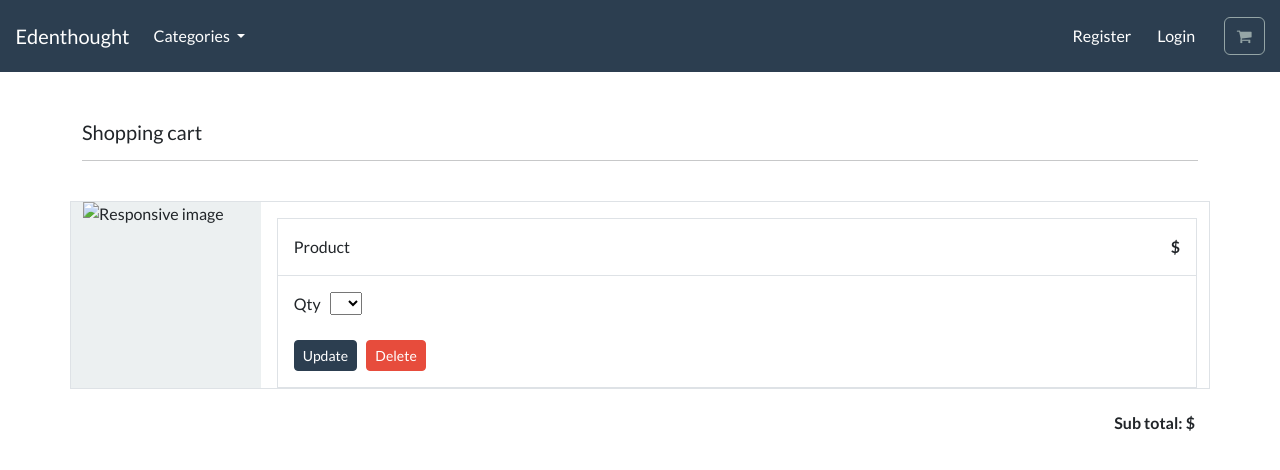
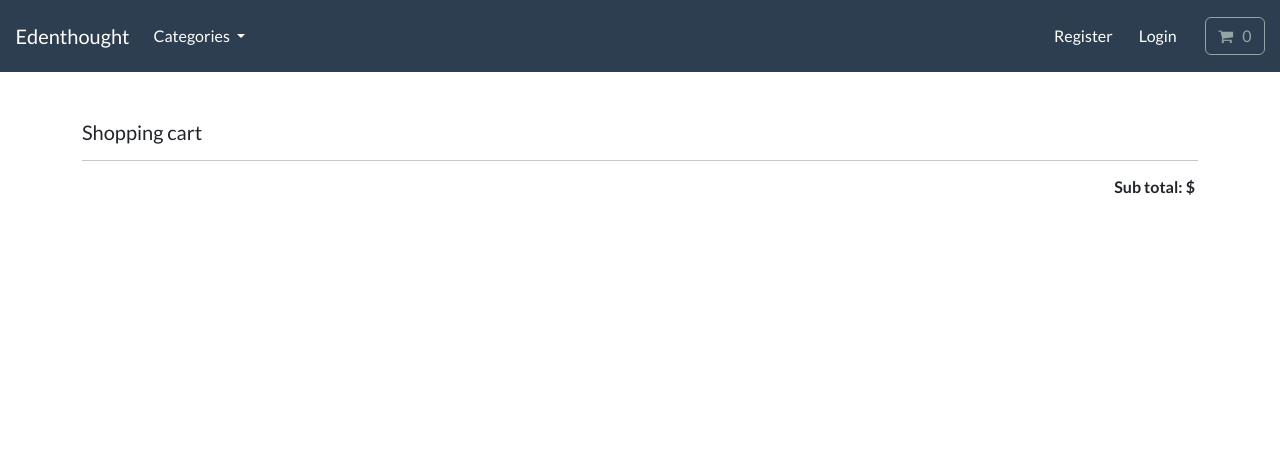
Before and after one commit to Jana-script/Store, a Django app: page /cart/ in a window 1280 px wide. Shown: the top 470 px of the page. Run offline with Django 5.2, Linux system fonts and the light colour scheme; data comes from the database, SQL or seed files in the repository; both versions use the stored data as it was after the commit; some libraries are stand-ins or nearby versions.

Commit message:
Cart functionality2

```diff
--- a/ecommerce/cart/cart.py
+++ b/ecommerce/cart/cart.py
@@ -1,3 +1,7 @@
+from decimal import Decimal
+
+from store.models import Product
+
 class Cart():
     def __init__(self, request):
         self.session = request.session
@@ -24,3 +28,24 @@
                 'qty': product_qty
             }
         self.session.modified = True
+
+    def __len__(self):
+
+        return sum(item['qty'] for item in self.cart.values())
+
+    def __iter__(self):
+
+        all_product_ids = self.cart.keys()
+
+        products = Product.objects.filter(id__in=all_product_ids)
+
+        cart = self.cart.copy()
+
+        for product in products:
+
+            cart[str(product.id)]['product'] = product
+
+        for item in cart.values():
+            item['price'] = Decimal(item['price'])
+            item['total'] = item['price'] * item['qty']
+            yield item
--- a/ecommerce/cart/templates/cart/cart-summary.html
+++ b/ecommerce/cart/templates/cart/cart-summary.html
@@ -13,7 +13,12 @@
 
       <h1 class="h5"> Shopping cart </h1>
 
-	<hr>
+	    <hr>
+
+      {% for item in cart %}
+
+      {% with product=item.product %}
+
 
       <br>
 
@@ -21,16 +26,16 @@
 
         <div class="col-md-3 col-lg-2 order-md-first bg-light">
 
-            <img class="img-fluid mx-auto d-block" width="200px" alt="Responsive image" src=""> <!-- Product image -->
+            <img class="img-fluid mx-auto d-block" width="200px" alt="Responsive image" src="{{product.image.url}}">
 
         </div>
 
 
         <div class="col-md-9 col-lg-10 ps-md-3 ps-lg-10">
 
-          <a href="" class="text-decoration-none text-reset"> <!-- Product get absolute url -->
+          <a href="{{product.get_absolute_url}}" class="text-info text-decoration-none"> <!-- Product get absolute url -->
 
-            <h1 class="h5 pt-2"> <!-- Product title --> </h1>
+            <h1 class="h5 pt-2"> {{product.title}} </h1>
 
           </a>
 
@@ -42,7 +47,7 @@
 
                 <div class="col-6"> Product </div>
 
-                <div class="col-6 text-end"><span class="h6 fw-bold">$ <!-- Product price --> </span></div>
+                <div class="col-6 text-end"><span class="h6 fw-bold">$ {{product.price}} </span></div>
 
               </div>
 
@@ -106,6 +111,9 @@
     </div>
 
 
+      {% endwith %}
+
+      {% endfor %}
 
       <div class="col-12 text-end">
 
@@ -116,8 +124,7 @@
 
     </div>
 
-
- </main>
+</main>
 
 
 
--- a/ecommerce/cart/views.py
+++ b/ecommerce/cart/views.py
@@ -7,16 +7,29 @@
 # Create your views here.
 
 def cart_summary(request):
-    return render(request, 'cart/cart-summary.html')
+
+    cart = Cart(request)
+
+    return render(request, 'cart/cart-summary.html', {'cart':cart})
 
 def cart_add(request):
+
     cart = Cart(request)
+
     if request.POST.get('action') == 'post':
+
         product_id = int(request.POST.get('product_id'))
         product_quantity = int(request.POST.get('product_quantity'))
+
         product = get_object_or_404(Product, id=product_id)
+
         cart.add(product=product, product_qty=product_quantity)
-        response = JsonResponse({'The product is called: ': product.title, ' and the product quantity is ': product_quantity})
+
+
+        cart_quantity = cart.__len__()
+
+
+        response = JsonResponse({'qty': cart_quantity})
 
         return response
 def cart_delete(request):
--- a/ecommerce/store/templates/store/base.html
+++ b/ecommerce/store/templates/store/base.html
@@ -136,6 +136,25 @@
 
                         <i class="fa fa-shopping-cart" aria-hidden="true"> </i>
 
+                        &nbsp;
+
+                        <div id="cart-qty" class="d-inline-flex">
+
+                            {% with qty_amount=cart|length %}
+
+                                {% if qty_amount > 0 %}
+
+                                    {{ qty_amount }}
+
+                                    {% else %}
+
+                                        0
+
+                                {% endif %}
+
+                            {% endwith %}
+
+                        </div>
 
                     </a>
 
--- a/ecommerce/store/templates/store/product-info.html
+++ b/ecommerce/store/templates/store/product-info.html
@@ -109,7 +109,8 @@
                 action: 'post'
             },
             success: function(json) {
-                console.log(json);
+                // console.log(json)
+                document.getElementById("cart-qty").textContent = json.qty
 
             },
 
```
Also changed, not shown: ecommerce/db.sqlite3.
